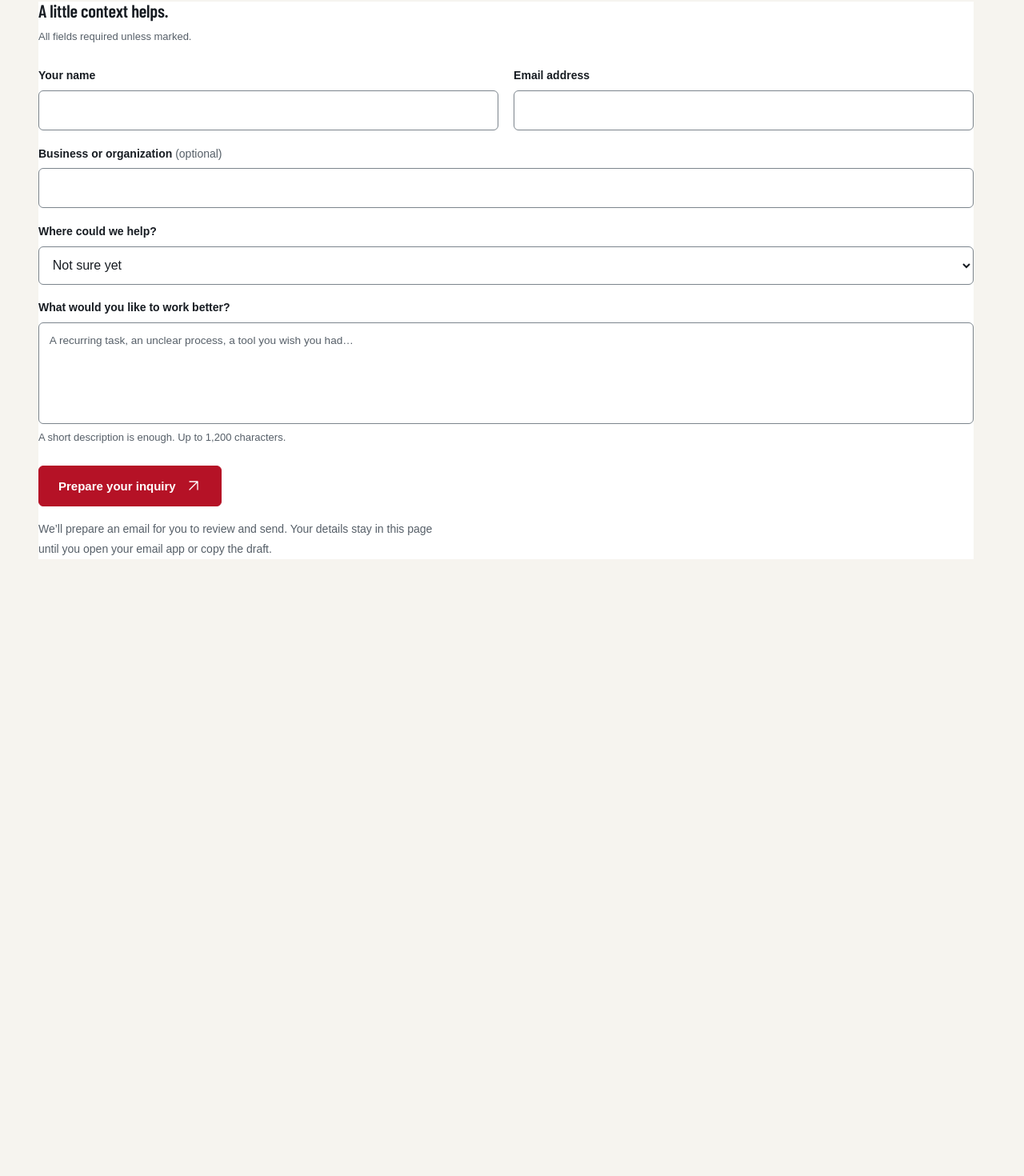
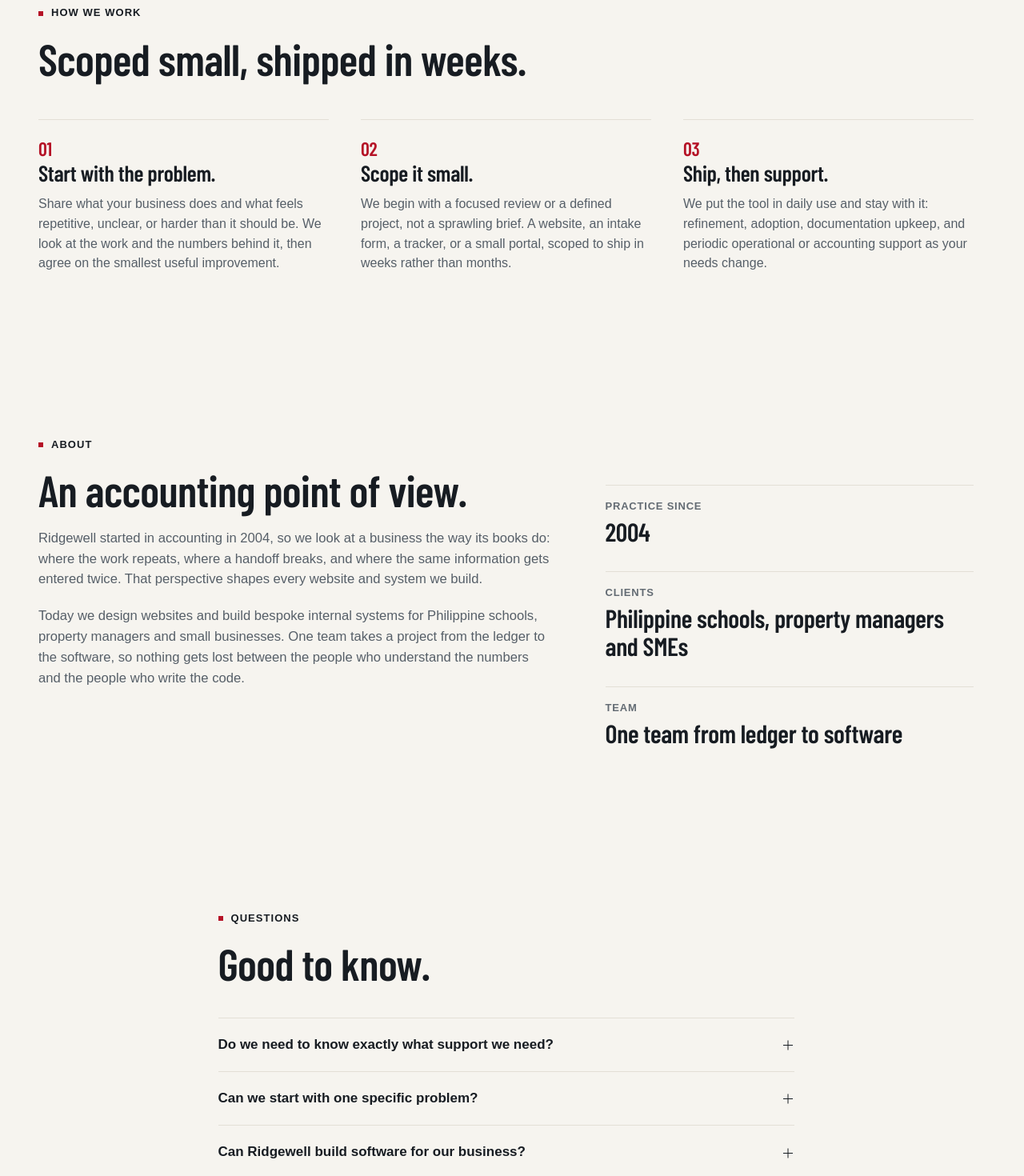
Before and after one commit to jasoncalalang/ridgewell-spa, a React (Vite) app: page / in a window 1280 px wide. Shown: the part 5653-7123 px from the top of the page at 80% size. Before the commit the page ends 6452 px from the top, so only its background shows below. Built offline with nearby package versions, Linux system fonts and the light colour scheme.

Commit message:
Approach, About and Questions sections

```diff
--- a/src/App.tsx
+++ b/src/App.tsx
@@ -5,6 +5,9 @@
 import InquiryForm from "./components/InquiryForm";
 import Services from "./components/Services";
 import Work from "./components/Work";
+import Approach from "./components/Approach";
+import About from "./components/About";
+import Questions from "./components/Questions";
 
 export default function App() {
   const motion = useSectionMotion();
@@ -19,6 +22,9 @@
         <Hero />
         <Services onInterest={setInterest} />
         <Work />
+        <Approach />
+        <About />
+        <Questions />
         <section id="contact" className="contact-section section-space">
           <div className="wrap">
             <InquiryForm interest={interest} onInterest={setInterest} />
--- /dev/null
+++ b/src/components/About.tsx
@@ -0,0 +1,25 @@
+import { about } from "../content";
+
+export default function About() {
+  return (
+    <section id="about" className="about-section section-space">
+      <div className="wrap about-layout">
+        <div className="about-copy">
+          <p className="section-label">{about.label}</p>
+          <h2>{about.heading}</h2>
+          {about.paragraphs.map((text) => (
+            <p key={text.slice(0, 24)}>{text}</p>
+          ))}
+        </div>
+        <dl className="about-facts">
+          {about.facts.map((fact) => (
+            <div key={fact.label} data-reveal>
+              <dt>{fact.label}</dt>
+              <dd className="fact-value">{fact.value}</dd>
+            </div>
+          ))}
+        </dl>
+      </div>
+    </section>
+  );
+}
--- /dev/null
+++ b/src/components/Approach.tsx
@@ -0,0 +1,23 @@
+import { approach } from "../content";
+
+export default function Approach() {
+  return (
+    <section id="approach" className="approach-section section-space">
+      <div className="wrap">
+        <p className="section-label">{approach.label}</p>
+        <h2>{approach.heading}</h2>
+        <div className="approach-steps">
+          {approach.steps.map((step, i) => (
+            <article key={step.title} data-reveal>
+              <span className="index" aria-hidden="true">
+                {String(i + 1).padStart(2, "0")}
+              </span>
+              <h3>{step.title}</h3>
+              <p>{step.text}</p>
+            </article>
+          ))}
+        </div>
+      </div>
+    </section>
+  );
+}
--- /dev/null
+++ b/src/components/Questions.tsx
@@ -0,0 +1,23 @@
+import { questions } from "../content";
+
+export default function Questions() {
+  return (
+    <section id="questions" className="questions-section section-space">
+      <div className="wrap questions-layout">
+        <p className="section-label">Questions</p>
+        <h2>Good to know.</h2>
+        <div className="questions-list">
+          {questions.map((item) => (
+            <details key={item.question}>
+              <summary>
+                {item.question}
+                <span className="disclosure-icon" aria-hidden="true" />
+              </summary>
+              <p>{item.answer}</p>
+            </details>
+          ))}
+        </div>
+      </div>
+    </section>
+  );
+}
```
